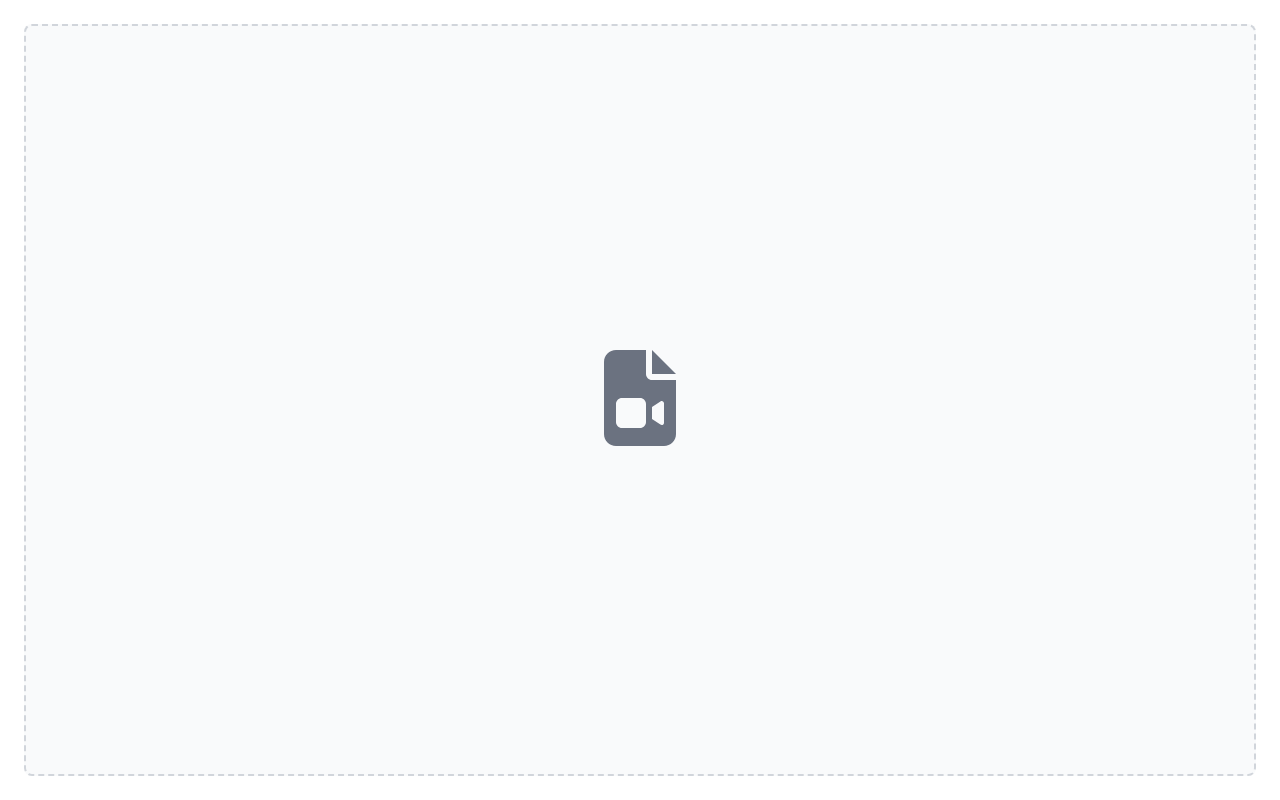
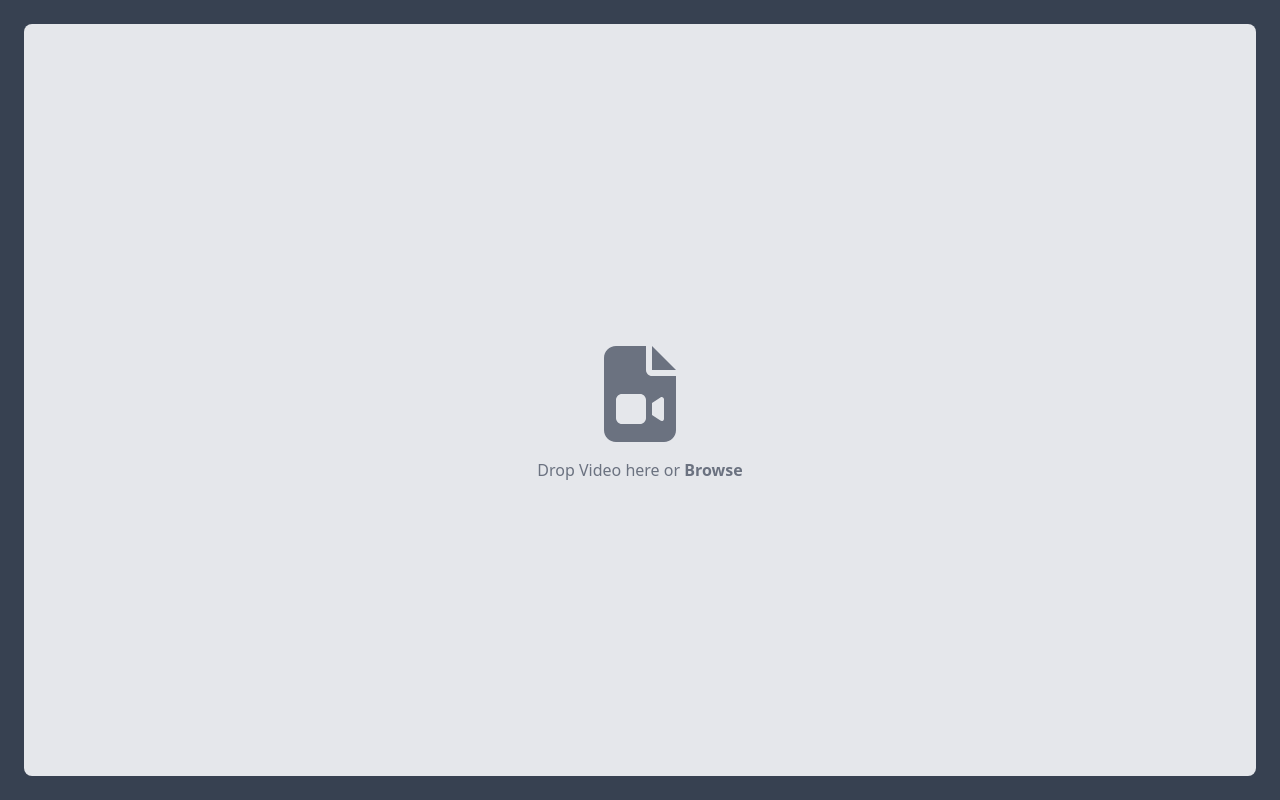
Before and after one commit to civa86/video-splitter-app, a Vue app: page / in a window 1280 px wide. Built offline with nearby package versions, Linux system fonts and the light colour scheme.

Commit message:
update style

```diff
--- a/src/App.vue
+++ b/src/App.vue
@@ -1,12 +1,12 @@
 <template>
-  <div class="flex h-screen w-screen p-6">
+  <div class="flex h-screen w-screen p-6 bg-gray-700">
     <!-- TODO manage views -->
     <!-- INPUT STEP -->
     <FileDrop @file="onFile" v-if="appStatus === AppStatus.INPUT" />
 
     <!-- SPLIT STEP -->
     <div class="w-full" v-if="appStatus === AppStatus.SPLIT">
-      <div class="w-full flex flex-col bg-gray-100 rounded-lg p-4 mb-6">
+      <div class="w-full flex flex-col bg-gray-200 rounded-lg p-4 mb-6">
         <div class="flex align-middle text-gray-600">
           <FileVideoIcon class="size-6 mr-4" />
           <div class="grow" :title="video.name">{{ truncateInTheMiddle(video.name, 40) }}</div>
@@ -17,7 +17,7 @@
           </div>
         </div>
       </div>
-      <div v-if="!error" class="w-full flex flex-col bg-gray-100 rounded-lg p-4 mb-6">
+      <div v-if="!error" class="w-full flex flex-col bg-gray-200 rounded-lg p-4 mb-6">
         <div class="flex align-middle text-gray-600">
           <FileArrowDownIcon class="size-6 mr-4" />
           <LoaderSpinner v-if="isFetching" class="size-8 text-blue-400" />
--- a/src/components/FileDrop.vue
+++ b/src/components/FileDrop.vue
@@ -2,12 +2,14 @@
   <div class="flex items-center justify-center w-full h-full" ref="dropZone">
     <label
       for="dropzone-file"
-      class="w-full h-full flex flex-col items-center justify-center border-2 border-gray-300 border-dashed rounded-lg cursor-pointer bg-gray-50 hover:bg-gray-100"
+      class="w-full h-full flex flex-col items-center justify-center rounded-lg cursor-pointer bg-gray-200 hover:bg-gray-100"
     >
       <div class="flex flex-col items-center justify-center pt-5 pb-6 text-gray-500">
+        <p class="text-red-600 pb-2">{{ error || '&nbsp;' }}</p>
         <FileVideoIcon class="size-24" v-if="!isDraggingOver" />
         <PlusIcon class="size-24 text-gray-200" v-if="isDraggingOver" />
-        <p class="text-red-600 pt-4" v-if="error">{{ error }}</p>
+
+        <p class="pt-4">Drop Video here or <b>Browse</b></p>
       </div>
       <input
         id="dropzone-file"
@@ -43,7 +45,7 @@ const isAllowedExtension = (name: string) => ALLOWED_EXTENSIONS.some(x => name.e
 
 const addItems = (files: FileList) => {
   const allowedFiles = Array.from(files).filter((x: File) => isAllowedMime(x.type || '') || isAllowedExtension(x.name))
-  if (allowedFiles.length === 0) error.value = 'INVALID FILE TYPE'
+  if (allowedFiles.length === 0) error.value = 'Invalid Video File'
   else emit('file', allowedFiles[0])
 }
 
--- a/tailwind.config.js
+++ b/tailwind.config.js
@@ -1,6 +1,6 @@
 module.exports = {
-  purge: ['./index.html', './src/**/*.{vue,js,ts,jsx,tsx}'],
-  darkMode: false, // or 'media' or 'class'
+  content: ['./index.html', './src/**/*.{vue,js,ts,jsx,tsx}'],
+  darkMode: 'class',
   theme: {
     extend: {}
   },
```
